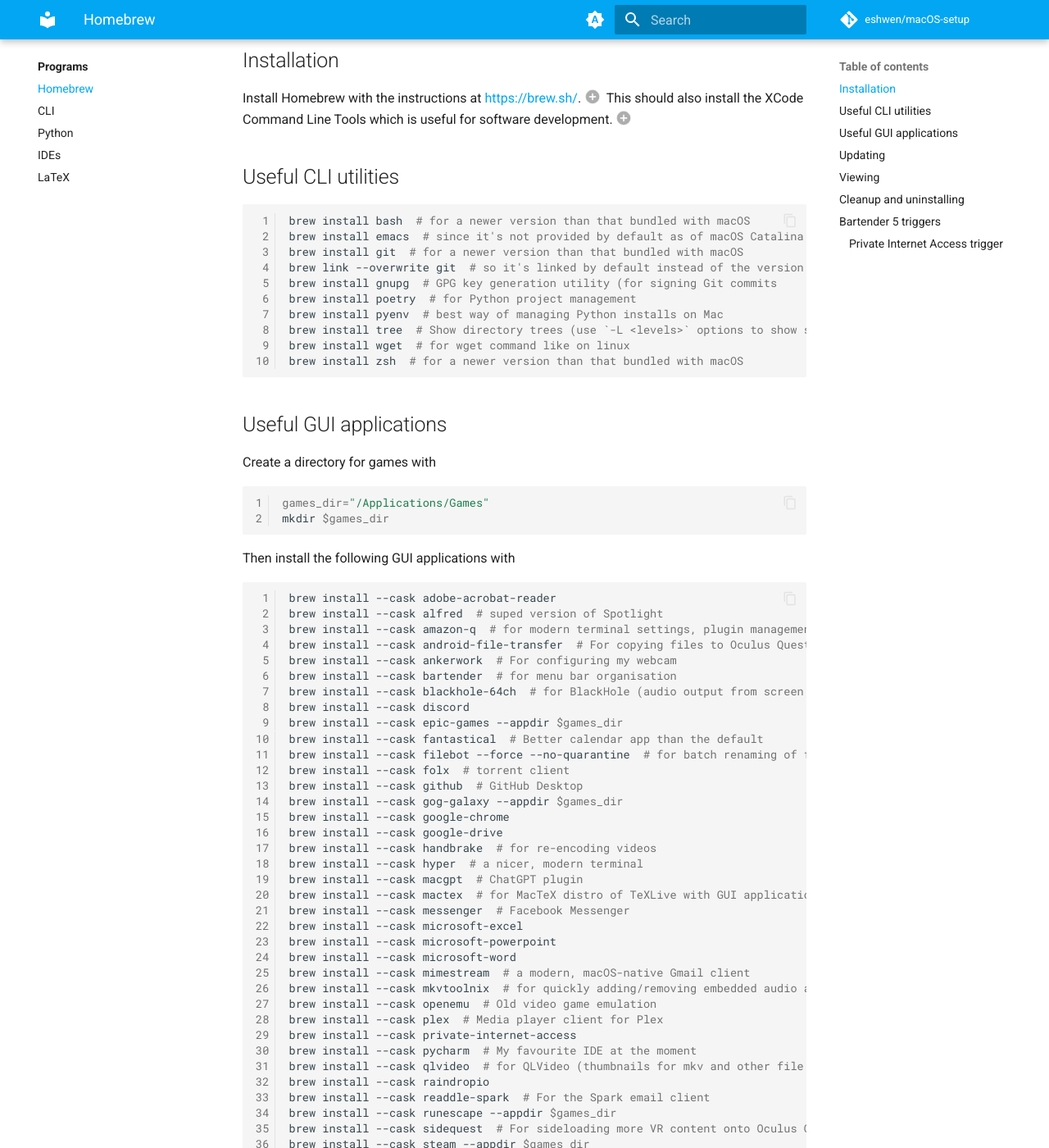
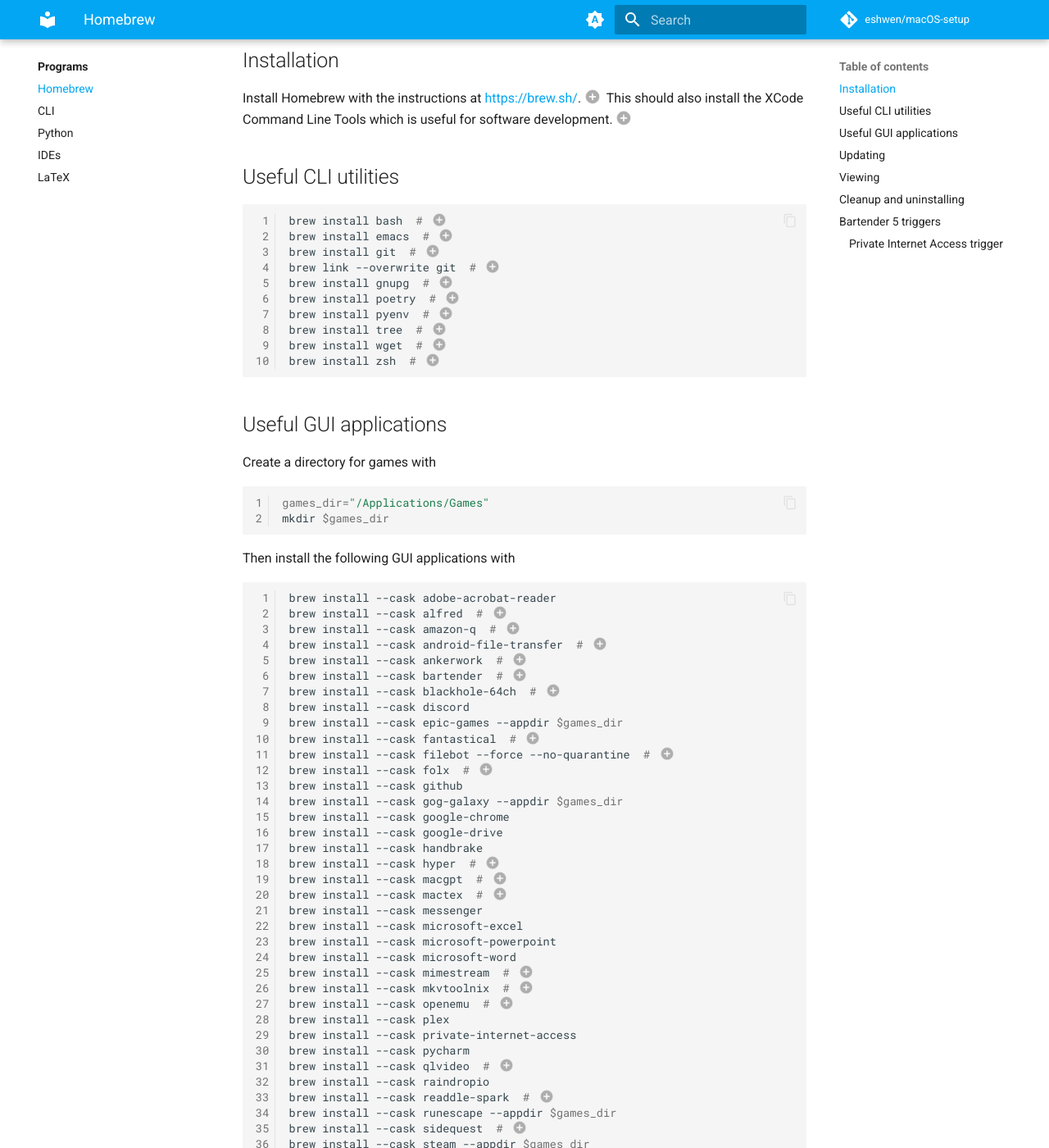
Before and after one commit to eshwen/macOS-setup, an MkDocs documentation site: the page built from docs/programs/homebrew.md, in a window 1280 px wide and 1400 px high, scrolled down 330 px. Shown: the whole window at 82% size. Built offline with MkDocs 1.6.1 and Material for MkDocs 9.7.7, drawn with Linux system fonts in a browser that asks for light colours; comment, search, counter and statistics services are not loaded; the version menu is left out; some of the changed text lies outside the part shown.

Commit message:
Move comments to expandable comments

````diff
--- a/docs/programs/homebrew.md
+++ b/docs/programs/homebrew.md
@@ -40,47 +51,67 @@
 
 ```sh
 brew install --cask adobe-acrobat-reader
-brew install --cask alfred  # suped version of Spotlight
-brew install --cask amazon-q  # for modern terminal settings, plugin management, etc.
-brew install --cask android-file-transfer  # For copying files to Oculus Quest
-brew install --cask ankerwork  # For configuring my webcam
-brew install --cask bartender  # for menu bar organisation
-brew install --cask blackhole-64ch  # for BlackHole (audio output from screen recording)
+brew install --cask alfred  # (1)
+brew install --cask amazon-q  # (2)
+brew install --cask android-file-transfer  # (3)
+brew install --cask ankerwork  # (4)
+brew install --cask bartender  # (5)
+brew install --cask blackhole-64ch  # (6)
 brew install --cask discord
 brew install --cask epic-games --appdir $games_dir
-brew install --cask fantastical  # Better calendar app than the default
-brew install --cask filebot --force --no-quarantine  # for batch renaming of files. Additional options required to start up properly
-brew install --cask folx  # torrent client
-brew install --cask github  # GitHub Desktop
+brew install --cask fantastical  # (7)
+brew install --cask filebot --force --no-quarantine  # (8)
+brew install --cask folx  # (9)
+brew install --cask github
 brew install --cask gog-galaxy --appdir $games_dir
 brew install --cask google-chrome
 brew install --cask google-drive
-brew install --cask handbrake  # for re-encoding videos
-brew install --cask hyper  # a nicer, modern terminal
-brew install --cask macgpt  # ChatGPT plugin
-brew install --cask mactex  # for MacTeX distro of TeXLive with GUI applications
-brew install --cask messenger  # Facebook Messenger
+brew install --cask handbrake
+brew install --cask hyper  # (10)
+brew install --cask macgpt  # (11)
+brew install --cask mactex  # (12)
+brew install --cask messenger
 brew install --cask microsoft-excel
 brew install --cask microsoft-powerpoint
 brew install --cask microsoft-word
-brew install --cask mimestream  # a modern, macOS-native Gmail client
-brew install --cask mkvtoolnix  # for quickly adding/removing embedded audio and subtitle tracks from MKV files
-brew install --cask openemu  # Old video game emulation
-brew install --cask plex  # Media player client for Plex
+brew install --cask mimestream  # (13)
+brew install --cask mkvtoolnix  # (14)
+brew install --cask openemu  # (15)
+brew install --cask plex
 brew install --cask private-internet-access
-brew install --cask pycharm  # My favourite IDE at the moment
-brew install --cask qlvideo  # for QLVideo (thumbnails for mkv and other file formats)
+brew install --cask pycharm
+brew install --cask qlvideo  # (16)
 brew install --cask raindropio
-brew install --cask readdle-spark  # For the Spark email client
+brew install --cask readdle-spark  # (17)
 brew install --cask runescape --appdir $games_dir
-brew install --cask sidequest  # For sideloading more VR content onto Oculus Quest
+brew install --cask sidequest  # (18)
 brew install --cask steam --appdir $games_dir
 brew install --cask todoist
-brew install --cask visual-studio-code  # A good code and text editor supporting many languages
-brew install --cask vivid  # Unlock higher brightness range on the display
+brew install --cask visual-studio-code
+brew install --cask vivid  # (19)
 brew install --cask vlc
 brew install --cask whatsapp
 ```
+
+1. Suped up version of Spotlight.
+2. For modern terminal settings, plugin management, etc. Requires an AWS account.
+3. For copying files to Oculus Quest.
+4. For configuring my webcam.
+5. For menu bar organisation. Requires a licence.
+6. For capturing audio output alongside a screen recording.
+7. Better calendar app than the default.
+8. For batch renaming of files. Additional options required to start up properly.
+9. Torrent client.
+10. A nicer, modern terminal.
+11. ChatGPT plugin. Requires a licence.
+12. For MacTeX distro of TeXLive with GUI applications.
+13. A modern, macOS-native Gmail client. Requires a subscription.
+14. For quickly adding/removing embedded audio and subtitle tracks from MKV files.
+15. Retro video game emulator.
+16. For thumbnails for mkv and other file formats.
+17. Another powerful email client.
+18. For sideloading more VR content onto Oculus Quest.
+19. Unlock higher brightness range on the display. Requires a licence.
 
 Typically, the `--cask` option is used when you want to install GUI applications. Certain packages like `handbrake` can operate solely on the command line. So in that case, just doing `brew install handbrake` would install the _formula_ (the CLI-only version), where `brew install --cask handbrake` will install the GUI application that sits in my `Applications` folder.
 
````
Also changed, not shown: other parts of docs/programs/homebrew.md (+21 -10 lines).
